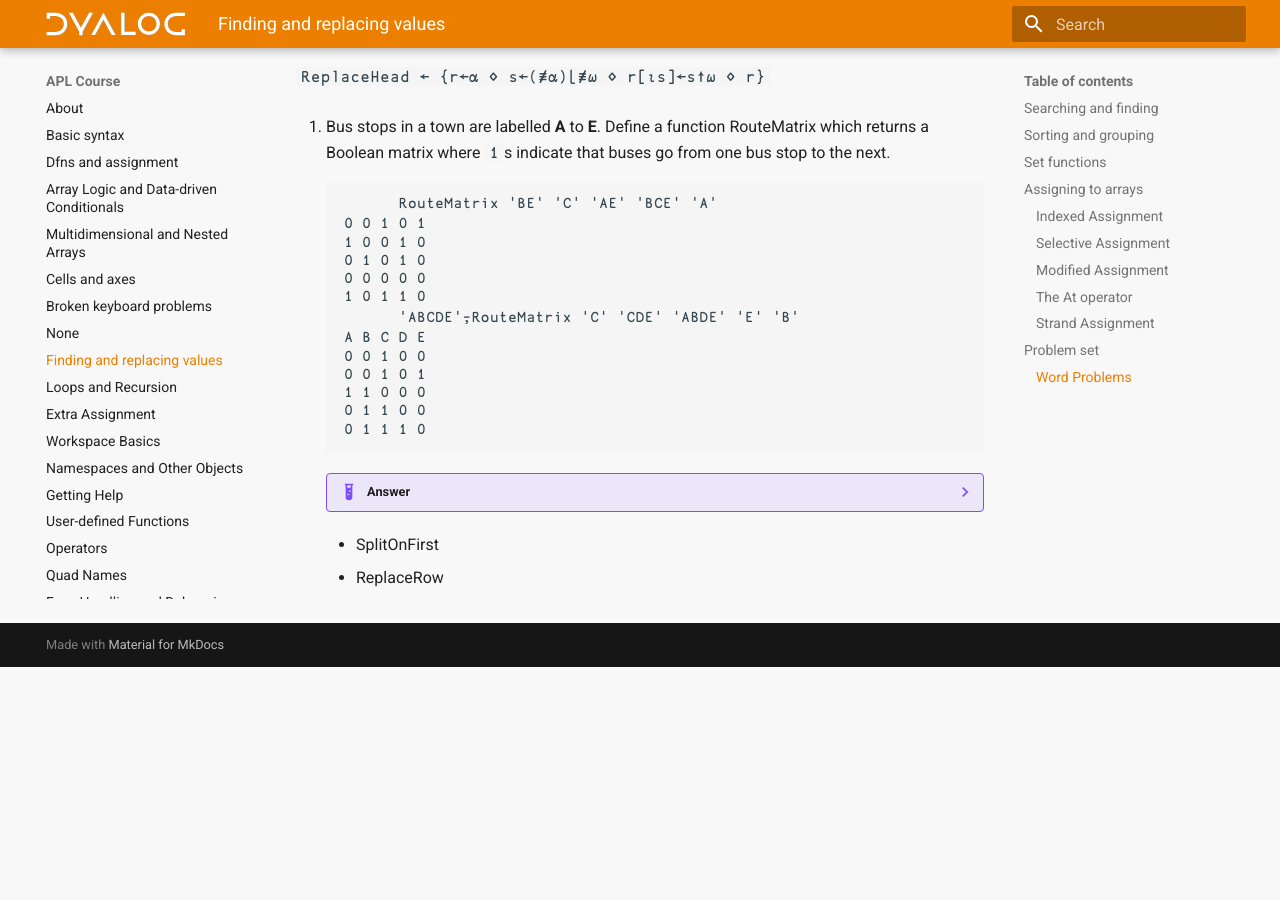
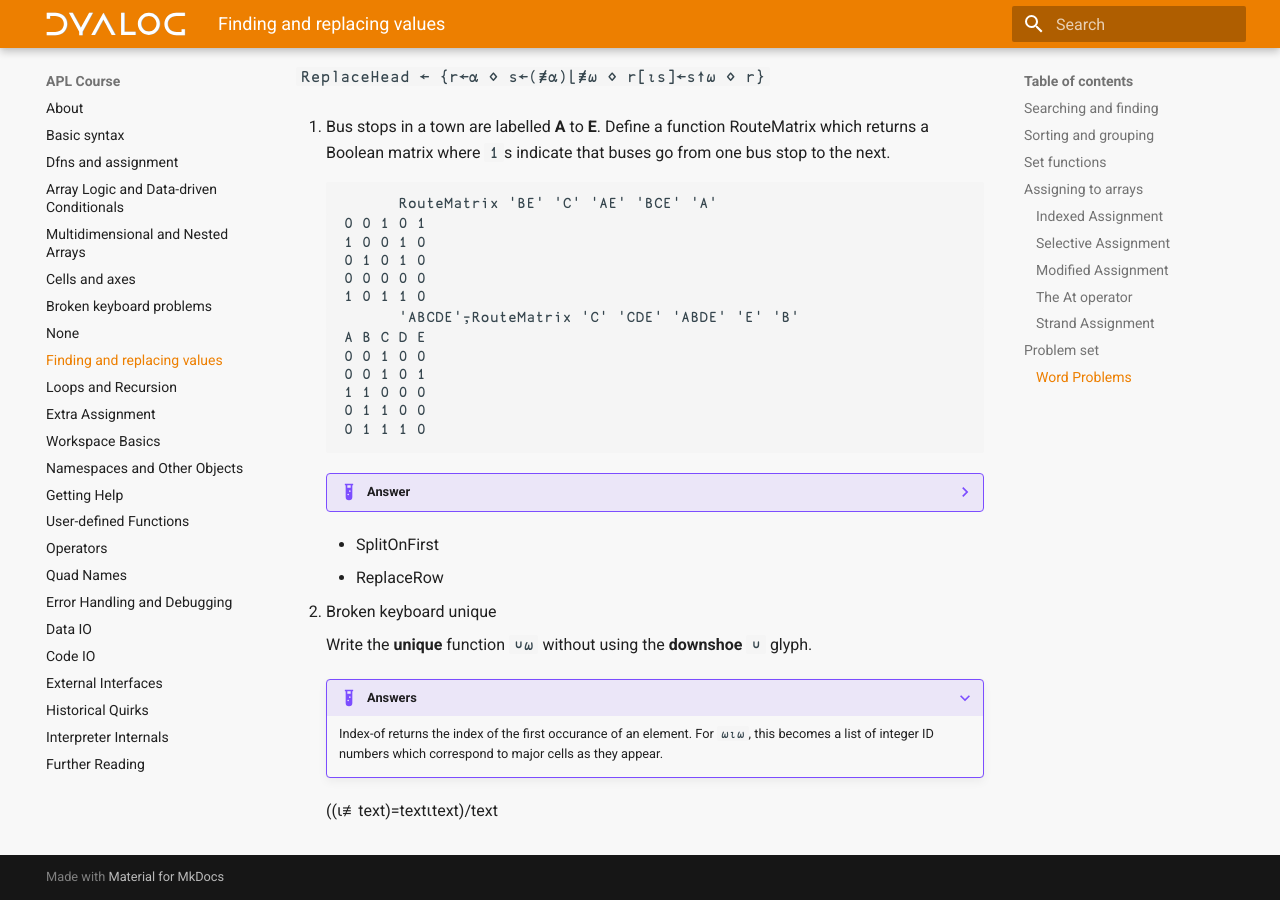
Before and after one commit to Dyalog/APLCourse, an MkDocs documentation site: the page built from docs/finding-and-replacing-values.md, in a window 1280 px wide and 900 px high, scrolled down 8855 px. Built offline with MkDocs 1.6.1 and Material for MkDocs 9.7.7, drawn with Linux system fonts in a browser that asks for light colours; before the commit the page ends 9522 px from its top, so only the background shows below that.

Commit message:
move unique broken keyboard problem

```diff
--- a/docs/finding-and-replacing-values.md
+++ b/docs/finding-and-replacing-values.md
@@ -467,3 +467,11 @@
 
 	- SplitOnFirst
 	- ReplaceRow
+
+1. Broken keyboard unique
+
+	Write the **unique** function `∪⍵` without using the **downshoe** `∪` glyph.
+
+	???+Example "Answers"
+		Index-of returns the index of the first occurance of an element. For `⍵⍳⍵`, this becomes a list of integer ID numbers which correspond to major cells as they appear.
+	((⍳≢text)=text⍳text)/text
```
Also changed, not shown: docs/broken-keyboard-problems.md (+0 -6 lines).
